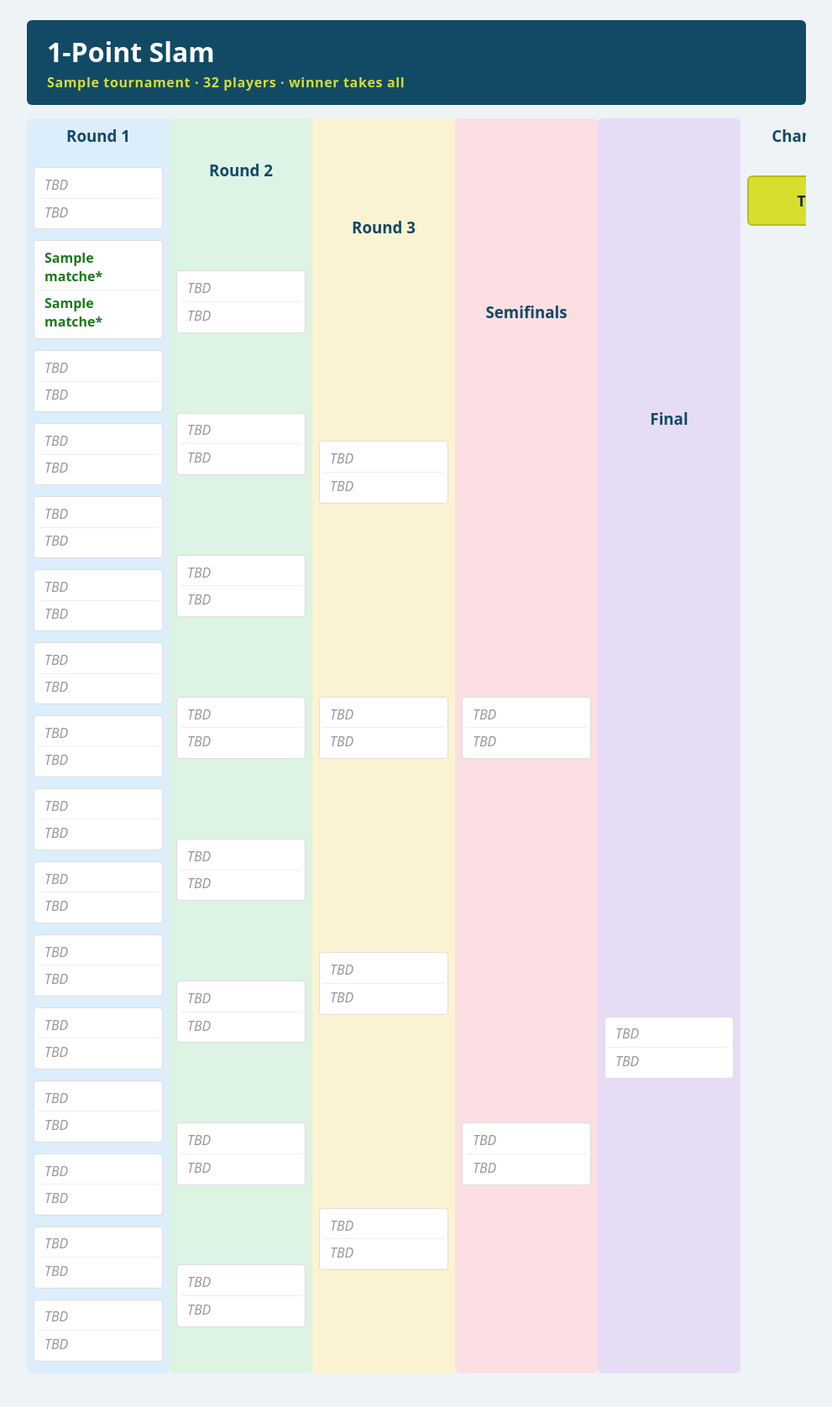
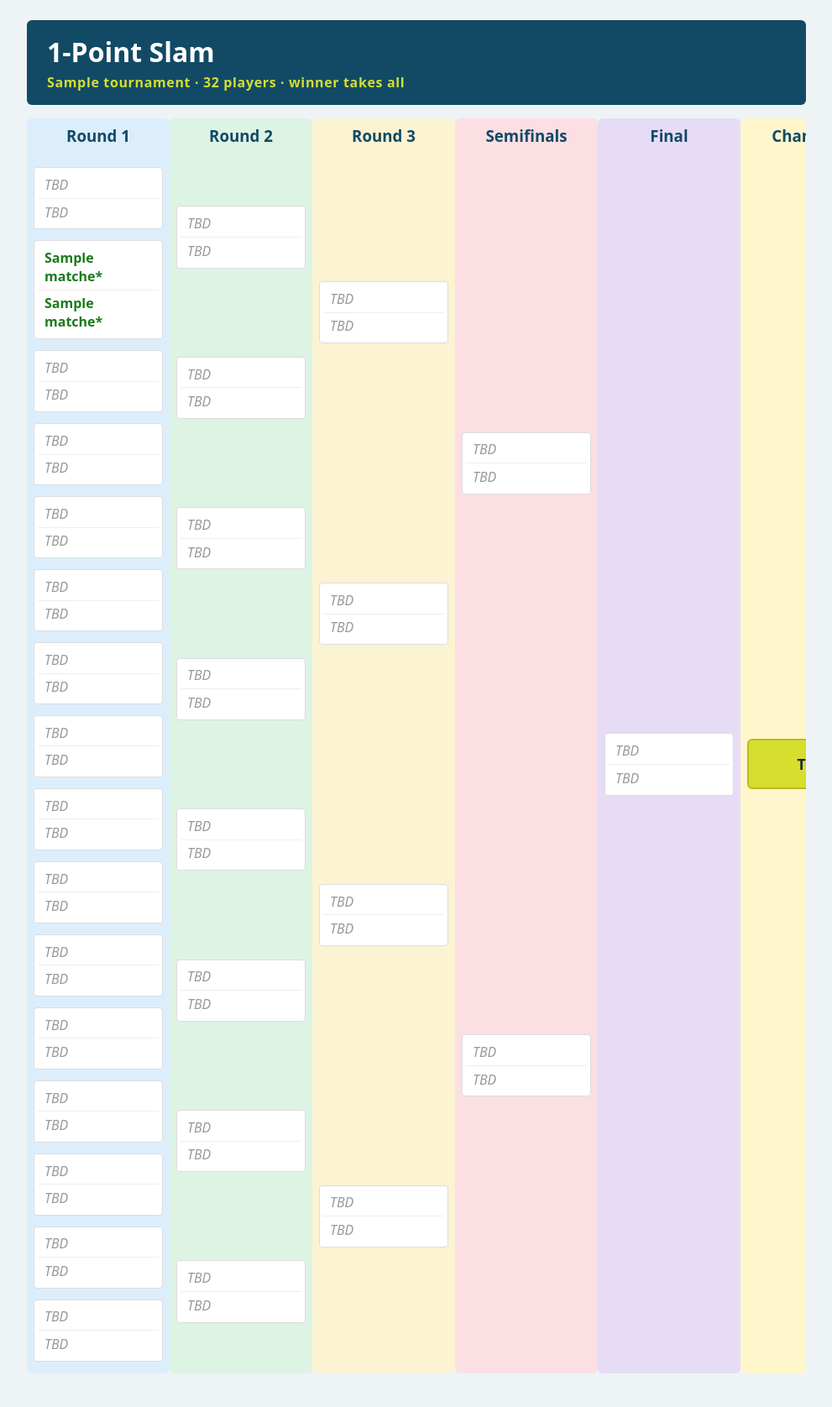
Before and after one commit to paulinemlchan/dinkEngine, a Flask app: page /t/1/slam in a window 1280 px wide. Shown: the part 186-1862 px from the top of the page at 84% size, without its empty margins (144-1135 px from the left). Run offline with Flask 3, Linux system fonts and the light colour scheme; tables that the repository leaves empty hold one stand-in row (values such as "Sample post"); grey boxes marked "Sample" are stand-in pictures.

Commit message:
Bracket layout: keep round headings at the top and frame the champion
Each round column spread its heading together with its matches, so headings drifted down in later rounds. Matches now sit in their own spaced container under a top-aligned heading, and the champion box sits in its own framed column level with the Final. Applies to the 1-Point Slam and Knockout brackets; layout only.

Co-authored-by: Copilot <223556219+Copilot@users.noreply.github.com>

```diff
--- a/static/css/style.css
+++ b/static/css/style.css
@@ -253,17 +253,22 @@ th { background: var(--color-blue); color: #fff; }
   min-width: 170px;
   display: flex;
   flex-direction: column;
-  justify-content: space-around;
   padding: 0.5rem;
   border-radius: 6px;
 }
 .slam-round h3 { text-align: center; color: var(--color-blue-dark); margin-top: 0; }
+.slam-round-matches {
+  flex: 1;
+  display: flex;
+  flex-direction: column;
+  justify-content: space-around;
+}
 .slam-round-1 { background: #dceefb; }
 .slam-round-2 { background: #ddf3e4; }
 .slam-round-3 { background: #fbf3d2; }
 .slam-round-4 { background: #fbdfe3; }
 .slam-round-5 { background: #e6dcf5; }
-.slam-champion-col { background: none; justify-content: flex-start; }
+.slam-champion-col { background: #fff6cc; }
 .slam-match {
   background: #fff;
   border: 1px solid #ddd;
@@ -299,7 +304,7 @@ th { background: var(--color-blue); color: #fff; }
   text-align: center;
   font-weight: 800;
   font-size: 1.1rem;
-  margin-top: 1rem;
+  margin: 0.4rem 0;
 }
 
 .knockout-round-1 { background: #fbdfe3; }
--- a/templates/public/knockout.html
+++ b/templates/public/knockout.html
@@ -26,17 +26,21 @@
   {% for round in rounds %}
   <div class="slam-round knockout-round-{{ round.number }}">
     <h3>{{ round.label }}</h3>
+    <div class="slam-round-matches">
     {% for match in round.slots %}
       <div class="slam-match">
         {{ team_row(round.number, loop.index0, match, 1) }}
         {{ team_row(round.number, loop.index0, match, 2) }}
       </div>
     {% endfor %}
+    </div>
   </div>
   {% endfor %}
   <div class="slam-round slam-champion-col">
     <h3>Champions</h3>
-    <div class="slam-champion-box">{% if champion %}{{ champion[0] }} &amp; {{ champion[1] }}{% else %}TBD{% endif %}</div>
+    <div class="slam-round-matches">
+      <div class="slam-champion-box">{% if champion %}{{ champion[0] }} &amp; {{ champion[1] }}{% else %}TBD{% endif %}</div>
+    </div>
   </div>
 </div>
 
--- a/templates/public/slam.html
+++ b/templates/public/slam.html
@@ -33,17 +33,21 @@
   {% for round in rounds %}
   <div class="slam-round slam-round-{{ round.number }}">
     <h3>{{ round.label }}</h3>
+    <div class="slam-round-matches">
     {% for match in round.slots %}
       <div class="slam-match">
         {{ player_row(round.number, loop.index0, match, 1) }}
         {{ player_row(round.number, loop.index0, match, 2) }}
       </div>
     {% endfor %}
+    </div>
   </div>
   {% endfor %}
   <div class="slam-round slam-champion-col">
     <h3>Champion</h3>
-    <div class="slam-champion-box">{{ champion or 'TBD' }}</div>
+    <div class="slam-round-matches">
+      <div class="slam-champion-box">{{ champion or 'TBD' }}</div>
+    </div>
   </div>
 </div>
 {% endif %}
```
